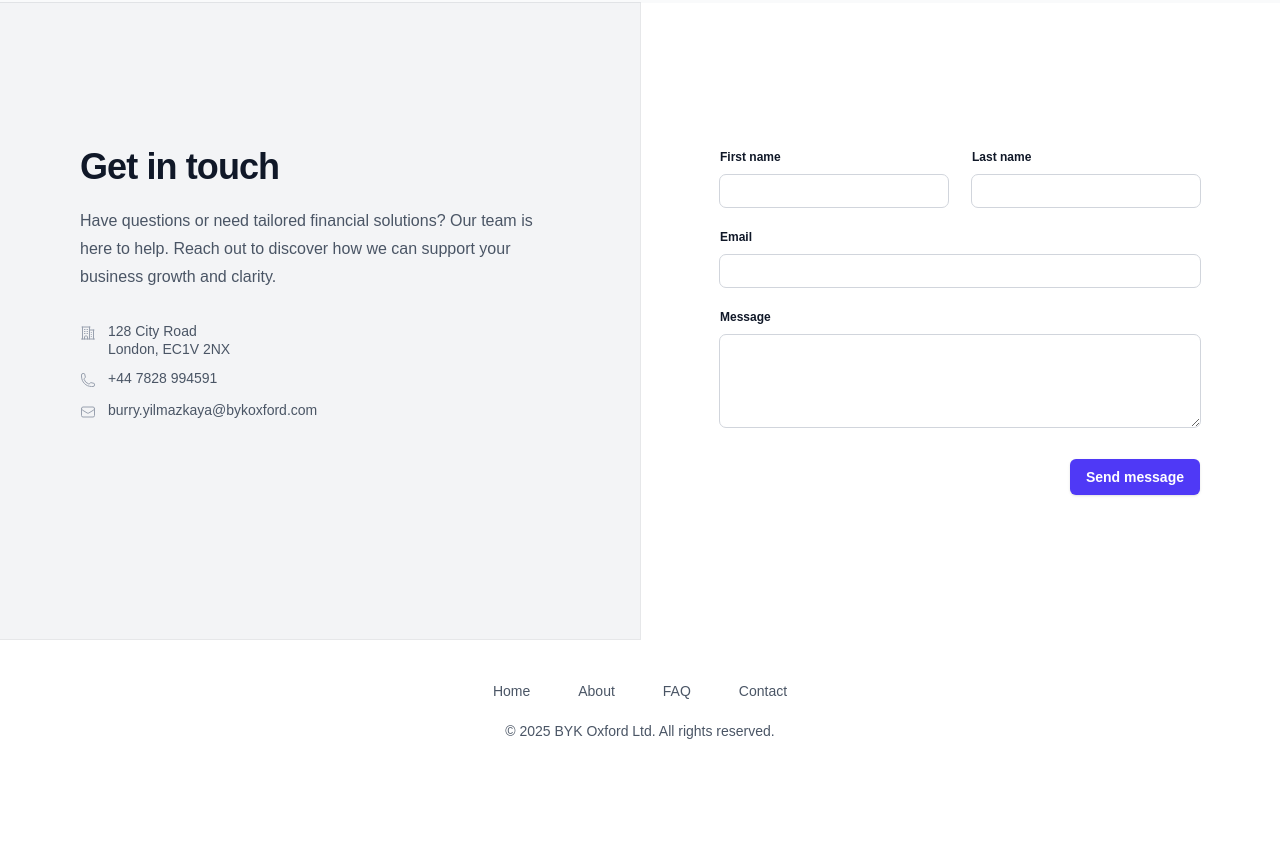
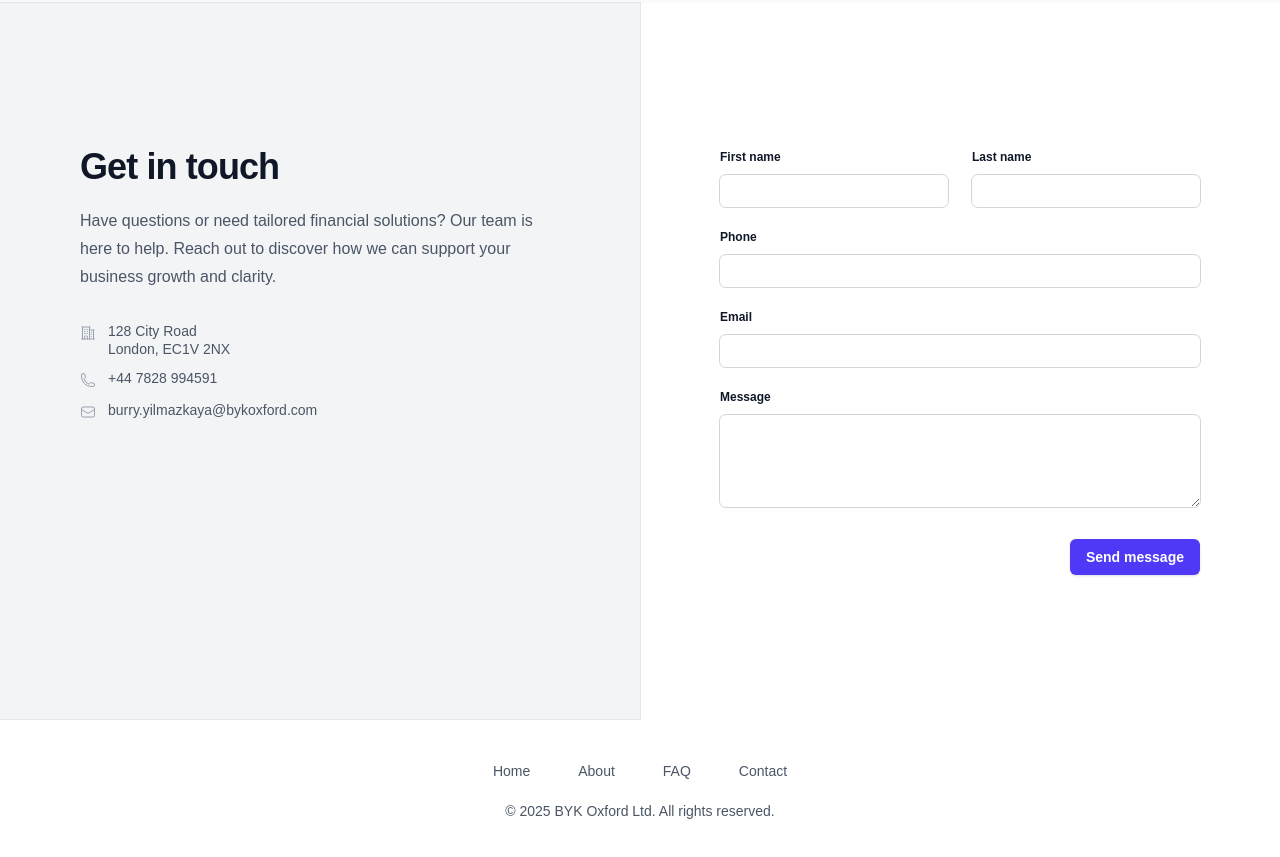
Before and after one commit to BYK-Oxford/byk-website, a Next.js app: page /home in a window 1280 px wide. Shown: the part 3720-4577 px from the top of the page. Before the commit the page ends 4503 px from the top, so only its background shows below. Built offline with nearby package versions, Linux system fonts and the light colour scheme.

Commit message:
form page working#

```diff
--- a/src/app/contact/page.tsx
+++ b/src/app/contact/page.tsx
@@ -129,7 +129,7 @@ export default function Contact() {
   }, []);
   useEffect(() => {
     if (state.succeeded) {
-      toast.success("Message sent successfully!");
+      toast.success("Message sent successfully!", { duration: 8000 });
     }
     if (state.succeeded && formRef.current) {
       formRef.current.reset();
@@ -138,7 +138,7 @@ export default function Contact() {
 
   return (
     <>
-      <Toaster position="top-right" />
+      <Toaster position="top-center" />
       <div className="relative isolate bg-white px-6 py-10 sm:py-32 lg:px-8">
         <svg
           aria-hidden="true"
--- a/src/app/home/components/contact.tsx
+++ b/src/app/home/components/contact.tsx
@@ -138,7 +138,7 @@ export default function Contact() {
   }, []);
   useEffect(() => {
     if (state.succeeded) {
-      toast.success("Message sent successfully!");
+      toast.success("Message sent successfully!", { duration: 8000 });
     }
     if (state.succeeded && formRef.current) {
       formRef.current.reset();
@@ -147,7 +147,7 @@ export default function Contact() {
 
   return (
     <>
-      <Toaster position="top-right" />
+      <Toaster position="top-center" />
       <div className="relative isolate bg-white">
         <div className="mx-auto grid max-w-7xl grid-cols-1 lg:grid-cols-2">
           <div className="relative px-5 pt-20 pb-16 sm:pt-24 lg:static lg:px-20 lg:py-36">
@@ -224,6 +224,21 @@ export default function Contact() {
                     className="mt-2 block w-full rounded-md bg-white px-3 py-1.5 text-sm text-gray-900 outline outline-1 outline-gray-300 placeholder:text-gray-400 focus:outline-2 focus:outline-indigo-600"
                   />
                 </div>
+
+                <div className="sm:col-span-2">
+                  <label
+                    htmlFor="phone-number"
+                    className="block text-xs/5 font-semibold text-gray-900"
+                  >
+                    Phone
+                  </label>
+                  <input
+                    id="phone-number"
+                    name="Phone number"
+                    type="text"
+                    className="mt-2 block w-full rounded-md bg-white px-3 py-1.5 text-sm text-gray-900 outline outline-1 outline-gray-300 placeholder:text-gray-400 focus:outline-2 focus:outline-indigo-600"
+                  />
+                </div>
                 <div className="sm:col-span-2">
                   <label
                     htmlFor="email"
```
